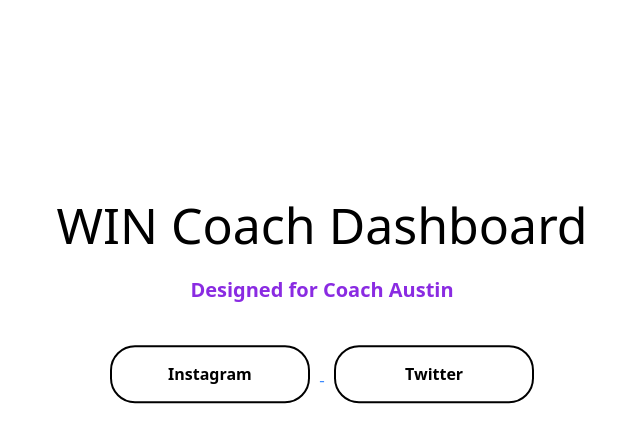
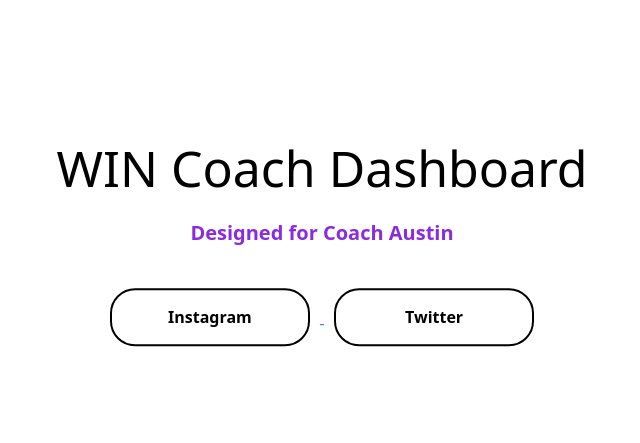
Before and after one commit to austinmcnicholas-hub/Account-Executive-Dashboard, a Django app: page / in a window 1280 px wide. Shown: the part 100-543 px from the top of the page, without its empty margins (318-958 px from the left). Run offline with Django 4.2, Linux system fonts and the light colour scheme; the visitor is signed in with stand-in values (Sample User, id 1).

Commit message:
Update home.html
Moved Title

```diff
--- a/website/templates/home.html
+++ b/website/templates/home.html
@@ -45,7 +45,7 @@
                 width: 100%;
                 position: center;
                 top: 50%;
-                transform: translateY(40%);
+                transform: translateY(15%);
                 text-align: center;
                 color: rgb(0, 0, 0);
             }
```
